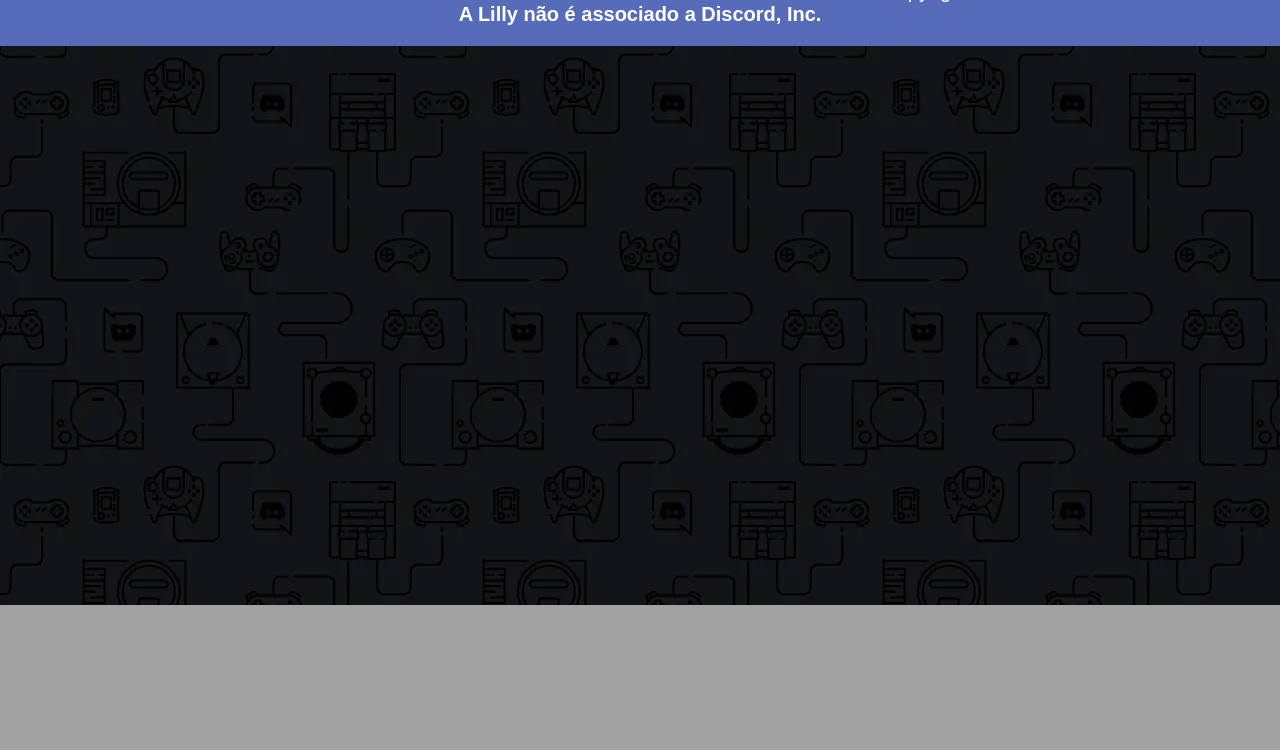
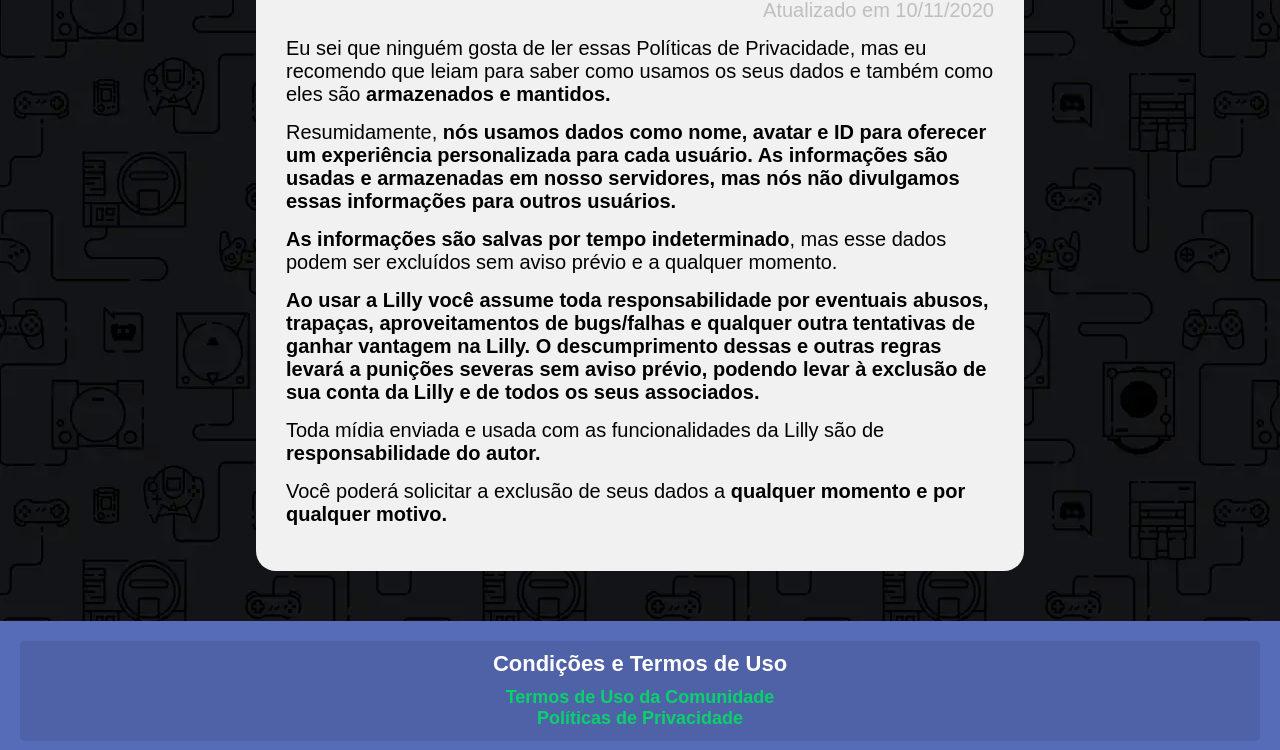
Before and after one commit to pedrohenriquebraga/lilly-website, a website: page src/views/privacyPolicy.html in a window 1280 px wide. Shown: the part 195-945 px from the top of the page. Before the commit the page ends 800 px from the top, so only its background shows below. Drawn offline with nearby package versions, Linux system fonts and the light colour scheme; files that its build step writes are made by us from their sources.

Commit message:
Add page of Privacy Policy

```diff
--- a/public/styles/reset.css
+++ b/public/styles/reset.css
@@ -18,7 +18,7 @@
     height: 100%;
     color: white;
     font-family: Arial, Helvetica, sans-serif;
-    background-color: #eceaea;
+    background-color: #131417;
     background: url(/assets/main-background.webp) #0000005d;
     background-blend-mode: multiply;
 }
--- a/src/server.js
+++ b/src/server.js
@@ -64,7 +64,11 @@
 });
 
 app.get("/privacy-policy", (req, res) => {
-  return res.render("privacyPolicy.html");
+  return res.render("privacyPolicy.html", {
+    title: "Políticas de Privacidade da Lilly",
+    canon: 'https://lilly-website.herokuapp.com/privacy-policy',
+    desc: "Veja todas as políticas de privacidade e como são usados os dados enviados a Lilly.",
+  });
 });
 
 app.listen(process.env.PORT || 3000);
--- a/src/views/privacyPolicy.html
+++ b/src/views/privacyPolicy.html
@@ -1,12 +1,52 @@
 <!DOCTYPE html>
 <html lang="pt-br">
+
 <head>
     {% include "./partials/head.html" %}
     {% include "./partials/defaultCssFiles.html" %}
+    <link rel="stylesheet preload" href="/styles/communityTerms.css">
+    <link rel="stylesheet preload" href="/styles/responsive.css">
+    <link rel="stylesheet preload"
+        href="https://cdnjs.cloudflare.com/ajax/libs/font-awesome/4.7.0/css/font-awesome.min.css">
 </head>
+
 <body>
     {% include "./partials/header.html" %}
 
+    <main>
+        <section class="terms">
+            <h1>Políticas de Privacidade</h1>
+            <p style="color: #bfbfbf; text-align: right;">Atualizado em 10/11/2020</p>
+
+            <p>Eu sei que ninguém gosta de ler essas Políticas de Privacidade, mas eu recomendo que leiam para saber
+                como usamos os seus dados e também como eles são <strong>armazenados e mantidos.</strong></p>
+
+            <p>Resumidamente, <strong>
+                    nós usamos dados como nome, avatar e ID para oferecer um experiência personalizada para
+                    cada usuário. As informações são usadas e armazenadas em nosso servidores, mas nós não divulgamos
+                    essas
+                    informações para outros usuários.
+                </strong></p>
+
+            <p><strong>As informações são salvas por tempo indeterminado</strong>, mas esse dados podem ser excluídos sem aviso prévio e
+                a qualquer momento.</p>
+
+            <p><strong>
+                Ao usar a Lilly você assume toda responsabilidade por eventuais abusos, trapaças, aproveitamentos de
+                    bugs/falhas e qualquer outra tentativas de ganhar vantagem na Lilly. O descumprimento dessas e outras
+                    regras levará a punições severas sem aviso prévio, podendo levar à exclusão de sua conta da Lilly e de
+                    todos os seus associados.
+            </strong></p>
+
+            <p>Toda mídia enviada e usada com as funcionalidades da Lilly são de <strong>responsabilidade do autor.</strong></p>
+
+            <p>Você poderá solicitar a exclusão de seus dados a <strong>qualquer momento e por qualquer motivo.</strong></p>
+
+        </section>
+    </main>
+
+
     {% include "./partials/footer.html" %}
 </body>
+
 </html>
```
Also changed, not shown: src/views/commands.html (+0 -1 lines), src/views/communityTerms.html (+0 -2 lines), src/views/index.html (+0 -1 lines), src/views/partials/header.html (+1 -0 lines), src/views/partials/footer.html (line endings or trailing spaces).
